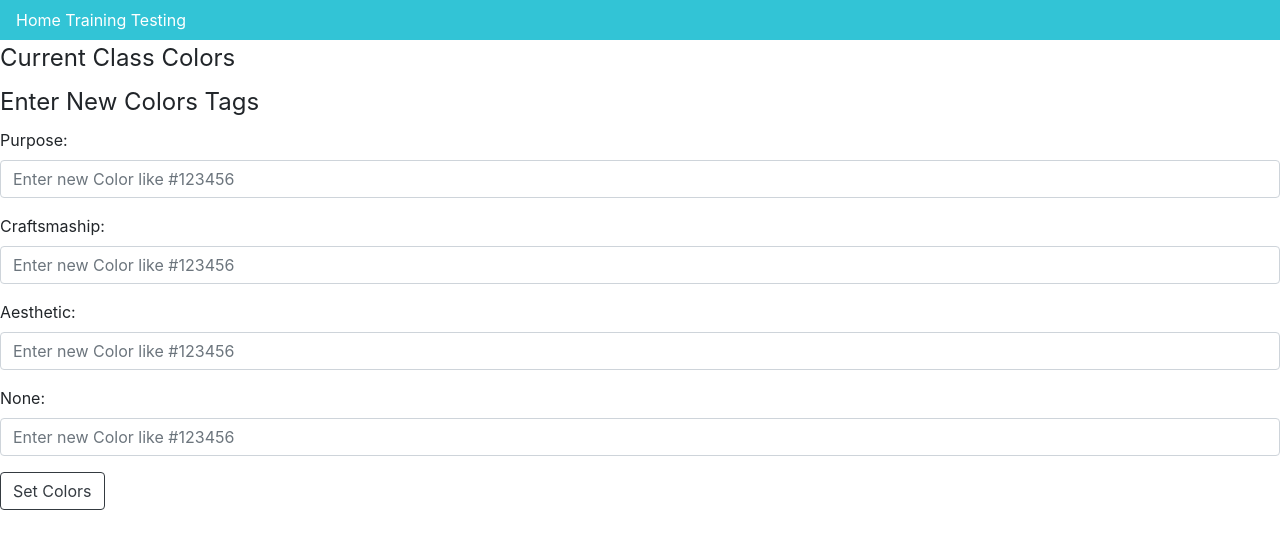
After one commit to MUHAMMADALYAN/NLP-Flask, a Flask app: page /changeClassColors in a window 1280 px wide. The commit adds this page. Shown: the top 549 px of the page. Run offline with Flask 2, Linux system fonts and the light colour scheme; parts of the project's set-up code (start-up, migrations or seed data) failed here and were passed over; some libraries are stand-ins or nearby versions.

Commit message:
Added Class Color Chnage Functionality

```diff
--- a/application/forms.py
+++ b/application/forms.py
@@ -2,7 +2,8 @@ import os
 
 from flask_wtf import FlaskForm
 from flask_wtf.file import FileField, FileRequired
-from wtforms import SubmitField, TextAreaField
+from wtforms import SubmitField, TextAreaField, SelectField, StringField
+from wtforms.validators import DataRequired, Length
 
 class FileInputForm(FlaskForm):
 	file   = FileField("Upload CSV file", validators=[FileRequired('File was Empty!')])
@@ -18,3 +19,13 @@ class TrainModelForm(FlaskForm):
 
 class ModelFromScratchForm(FlaskForm):
 	restart = SubmitField("Start Model from Scratch")
+
+class SelectCorrectClassForm(FlaskForm):
+	dropdown = SelectField(u"Select Correct Labels", choices=[(1, 'purpose'), (2, 'craftsmaship'), (3, 'aesthetic'), (4, 'narative'), (5, 'influence'), (6, 'none')])
+
+class ChangeClassColorsForm(FlaskForm):
+	new_purpose 	 = StringField("Purpose:", validators=[DataRequired(), Length(min=7, max=7)])
+	new_craftsmaship = StringField("Craftsmaship:", validators=[DataRequired(), Length(min=7, max=7)])
+	new_aesthetic 	 = StringField("Aesthetic:", validators=[DataRequired(), Length(min=7, max=7)])
+	new_none 	  	 = StringField("None:", validators=[DataRequired(), Length(min=7, max=7)])
+	submit 		 	 = SubmitField("Set Colors")
--- a/application/routes.py
+++ b/application/routes.py
@@ -2,7 +2,7 @@ from flask import Flask, render_template, request, url_for, flash
 from flask import current_app as app
 from werkzeug.utils import secure_filename, redirect
 
-from .forms import FileInputForm, PredictionDataForm, TrainModelForm, ModelFromScratchForm
+from .forms import FileInputForm, PredictionDataForm, TrainModelForm, ModelFromScratchForm,  SelectCorrectClassForm, ChangeClassColorsForm
 from .util_functions import *
 
 from tensorflow.keras.models import load_model
@@ -15,17 +15,36 @@ import tensorflow.keras.backend as tfbackend
 GET  = 'GET'
 POST = 'POST'
 
-classes = ['purpose', 'craftsmaship', 'aesthetic', "narative", "influence", "none"]
+classes 	 = ['purpose', 'craftsmaship', 'aesthetic', 'narative', 'influence', 'none']
 
-tokenizer = load_tokenizer()
-model     = load_model('application/static/Models/model_under_use.h5')
-maxlen    = 40
-
+tokenizer 	 = load_tokenizer()
+model     	 = load_model('application/static/Models/model_under_use.h5')
+maxlen    	 = 40
+class_colors = load_classColors()
 
 @app.route("/",  methods=[GET])
 @app.route("/home",  methods=[GET])
 def home():
     return render_template('home.html')
+
+@app.route("/changeClassColors",  methods=[GET, POST])
+def change_class_colors():
+	global class_colors
+
+	form = ChangeClassColorsForm()
+	if form.validate_on_submit():
+		new_purpose		 = form.new_purpose.data
+		new_craftsmaship = form.new_craftsmaship.data
+		new_aesthetic 	 = form.new_aesthetic.data
+		new_none		 = form.new_none.data
+
+		save_classColors(new_purpose, new_craftsmaship, new_aesthetic, new_none)
+		class_colors = load_classColors()
+
+		flash("Class Colors Changed Successfully!", "success")
+		return redirect(url_for("home"))
+
+	return render_template("changeClassColors.html",  form=form, class_colors=class_colors)
 
 @app.route("/train",methods=[GET, POST])
 def train():
@@ -36,11 +55,11 @@ def train():
         file = inputform.file.data
         if file.filename[-3:] != 'csv':
             #print("ONLY UPLOAD A 'csv' FILE!")
-            flash("ONLY UPLOAD A 'csv' FILE!")
+            flash("ONLY UPLOAD A 'csv' FILE!", "danger")
             return redirect(url_for('train'))
         file.save(os.path.join(app.config['UPLOAD_FOLDER'],str(file.filename)))
         #print("File Successfully Uploaded")
-        flash("File Successfully Uploaded")
+        flash("File Successfully Uploaded", "success")
         file.close()
 
 
@@ -81,16 +100,17 @@ def train_model():
     test  = (rand_features[mark:], rand_labels[mark:])
 
     #One hot encoding Labels
-    train_labels = convert_labels(train[1])
-    test_labels  = convert_labels(test[1])
+    train_labels = onehot_encode_labels(train[1])
+    test_labels  = onehot_encode_labels(test[1])
 
     #Tokenizing the data
     #tokenizer = Tokenizer(3126)
     tokenizer.fit_on_texts(rand_features)
 
     # saving the tokenizer
-    with open('application/static/Tokenizer/tokenizer.pickle', 'wb') as handle:
-        pickle.dump(tokenizer, handle, protocol=pickle.HIGHEST_PROTOCOL)
+    save_tokenizer(tokenizer)
+    #with open('application/static/Pickles/tokenizer.pickle', 'wb') as handle:
+    #    pickle.dump(tokenizer, handle, protocol=pickle.HIGHEST_PROTOCOL)
 
 
     train_sequences = tokenizer.texts_to_sequences(train[0])
@@ -106,7 +126,7 @@ def train_model():
     model.save('application/static/Models/model_under_use.h5')
     #print("Model Trained and Saved!")
 
-    flash("Model Trained and Saved!")
+    flash("Model Trained and Saved!", "success")
     return redirect('train')
 
 @app.route("/restrat_model", methods=[POST])
@@ -125,22 +145,24 @@ def restart_model():
 def test():
     global model, tokenizer, maxlen
 
-    form = PredictionDataForm()
-    if form.validate_on_submit():
-        text      = form.text_area.data
+    predictionForm = PredictionDataForm()
+    if predictionForm.validate_on_submit():
+        text      = predictionForm.text_area.data
         sentences = text.split('.')
 
         text_seq        = tokenizer.texts_to_sequences(sentences)
         text_seq_padded = pad_sequences(text_seq, maxlen=maxlen, padding='post', truncating='post')
 
-        #print(text_seq_padded)
         predictions = model.predict(text_seq_padded)
 
         class_num = [ tfmath.argmax(prediction) for prediction in predictions]
         class_num = [ tfbackend.eval(i) for i in class_num ]
+        class_num = decode_onehot_labels(class_num)
 
-        data = zip(sentences, predictions, class_num)
+        data = list(zip(sentences, predictions, class_num))
 
-        return render_template("test.html", prediction_form=form, data=data)
+        correctClassForm = SelectCorrectClassForm()
 
-    return render_template("test.html", prediction_form=form)
+        return render_template("test.html", predictionForm=predictionForm, data=data, correctClassForm=correctClassForm, class_colors=class_colors)
+
+    return render_template("test.html", predictionForm=predictionForm)
--- /dev/null
+++ b/application/templates/changeClassColors.html
@@ -0,0 +1,89 @@
+{% extends 'layout.html' %}
+
+{% block content %}
+
+<div>
+	<legend>Current Class Colors</legend>
+	{% for class, color in class_colors.items() %}
+		<p>
+			{{ class }}: <span style="background-color: {{ color }}">{{ color }}</span>
+		</p>
+	{% endfor %}
+</div>
+
+<div class="content-section">
+  <form method="POST" action="{{ url_for('change_class_colors') }}">
+	  <fieldset class="form-group">
+
+		{{ form.csrf_token }}
+        <legend>Enter New Colors Tags</legend>
+
+		  <div class="form-group">
+        	{{ form.new_purpose.label }}
+        	{% if form.new_purpose.errors %}
+        	  {{ form.new_purpose(class='form-control is-invalid') }}
+          	  <div class="invalid-feedback">
+                {% for error in form.new_purpose.errors %}
+                  <span>{{ error }}</span>
+                {% endfor %}
+          	  </div>
+          	{% else %}
+              {{ form.new_purpose(placeholder="Enter new Color like #123456", class='form-control') }}
+            {% endif %}
+
+      	  </div>
+
+		  <div class="form-group">
+        	{{ form.new_craftsmaship.label }}
+        	{% if form.new_craftsmaship.errors %}
+        	  {{ form.new_craftsmaship(class='form-control is-invalid') }}
+          	  <div class="invalid-feedback">
+                {% for error in form.new_craftsmaship.errors %}
+                  <span>{{ error }}</span>
+                {% endfor %}
+          	  </div>
+          	{% else %}
+              {{ form.new_craftsmaship(placeholder="Enter new Color like #123456", class='form-control') }}
+            {% endif %}
+
+      	  </div>
+
+		  <div class="form-group">
+        	{{ form.new_aesthetic.label }}
+        	{% if form.new_aesthetic.errors %}
+        	  {{ form.new_aesthetic(class='form-control is-invalid') }}
+          	  <div class="invalid-feedback">
+                {% for error in form.new_aesthetic.errors %}
+                  <span>{{ error }}</span>
+                {% endfor %}
+          	  </div>
+          	{% else %}
+              {{ form.new_aesthetic(placeholder="Enter new Color like #123456", class='form-control') }}
+            {% endif %}
+
+      	  </div>
+
+      	  <div class="form-group">
+        	{{ form.new_none.label }}
+        	{% if form.new_none.errors %}
+        	  {{ form.new_none(class='form-control is-invalid') }}
+          	  <div class="invalid-feedback">
+                {% for error in form.new_none.errors %}
+                  <span>{{ error }}</span>
+                {% endfor %}
+          	  </div>
+          	{% else %}
+              {{ form.new_none(placeholder="Enter new Color like #123456", class='form-control') }}
+            {% endif %}
+
+      	  </div>
+
+	      <div class="form-group">
+	        {{ form.submit(class='btn btn-outline-dark') }}
+	      </div>
+
+	  </fieldset>
+	</form>
+</div>
+
+{% endblock %}
--- a/application/templates/home.html
+++ b/application/templates/home.html
@@ -1,5 +1,8 @@
 {% extends 'layout.html' %}
 
 {% block content %}
+
 	<h1>Welcome</h1>
+	<a href="{{ url_for('change_class_colors') }}">Chanage Class Colors</a>
+
 {% endblock %}
--- a/application/templates/layout.html
+++ b/application/templates/layout.html
@@ -2,15 +2,23 @@
 <html>
   <head>
 	  <title>Home</title>
+
+    <!-- CSS -->
+    <!-- Bootstrap 4.5 -->
+    <link rel="stylesheet" href="https://stackpath.bootstrapcdn.com/bootstrap/4.5.0/css/bootstrap.min.css" integrity="sha384-9aIt2nRpC12Uk9gS9baDl411NQApFmC26EwAOH8WgZl5MYYxFfc+NcPb1dKGj7Sk" crossorigin="anonymous">
+    <!-- Linking Custom CSS File -->
+    <link rel="stylesheet" type="text/css" href="/static/css/main.css">
+
   </head>
+
   <body>
 
     <nav class="navbar navbar-light" style="background-color: #32C4D6;">
       <!-- Navbar content -->
       <div>
-            	<a href="{{ url_for('home') }}" style="text-decoration: none">Home</a>
-                <a href="{{ url_for('train') }}" style="text-decoration: none">Training</a>
-                <a href="{{ url_for('test') }}" style="text-decoration: none">Testing</a>
+       	<a href="{{ url_for('home') }}"  class="text-white" style="text-decoration: none">Home</a>
+        <a href="{{ url_for('train') }}" class="text-white" style="text-decoration: none">Training</a>
+        <a href="{{ url_for('test') }}"  class="text-white" style="text-decoration: none">Testing</a>
       </div>
     </nav>
 
@@ -26,5 +34,15 @@
 
     {% block content %} {% endblock %}
 
+    <!-- BOOTSTRAP JS, Popper.js, and jQuery -->
+    <script src="https://code.jquery.com/jquery-3.5.1.slim.min.js" integrity="sha384-DfXdz2htPH0lsSSs5nCTpuj/zy4C+OGpamoFVy38MVBnE+IbbVYUew+OrCXaRkfj" crossorigin="anonymous"></script>
+    <script src="https://cdn.jsdelivr.net/npm/popper.js@1.16.0/dist/umd/popper.min.js" integrity="sha384-Q6E9RHvbIyZFJoft+2mJbHaEWldlvI9IOYy5n3zV9zzTtmI3UksdQRVvoxMfooAo" crossorigin="anonymous"></script>
+    <script src="https://stackpath.bootstrapcdn.com/bootstrap/4.5.0/js/bootstrap.min.js" integrity="sha384-OgVRvuATP1z7JjHLkuOU7Xw704+h835Lr+6QL9UvYjZE3Ipu6Tp75j7Bh/kR0JKI" crossorigin="anonymous"></script>
+    <!-- AOS JS -->
+    <script src="https://unpkg.com/aos@2.3.1/dist/aos.js"></script>
+    <script>
+      AOS.init();
+    </script>
+
   </body>
 </html>
```
Also changed, not shown: application/templates/test.html (+56 -15 lines), application/util_functions.py (+31 -2 lines), application/static/File_Upload_Folder/Panic Consolidated Training Phrases - Sheet1.csv (deleted), application/static/css/main.css (added), 4 other files. Lines whose indentation alone changed are shown as unchanged.
